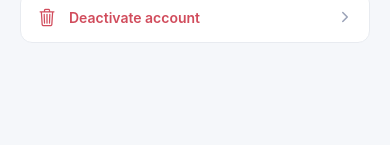
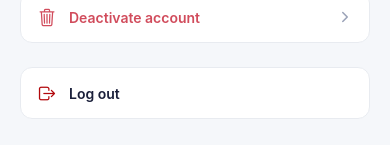
Before and after one commit to pup-swe-team/brb-client, a React Native app: screen /AccountSettings in a window 390 px wide. Shown: the part 317-462 px from the top of the page. Built offline with nearby package versions, Linux system fonts and the light colour scheme; no server answers; what expo-linking would draw is missing.

Commit message:
Sprint 2: fix search and item detail, add account settings, lender search, listing management, logout

```diff
--- a/src/features/auth/screens/LoginScreen.tsx
+++ b/src/features/auth/screens/LoginScreen.tsx
@@ -71,7 +71,8 @@ export default function LoginScreen({
     setLoading(true);
     try {
       await login(trimmedEmail, password);
-      navigation.navigate('Tabs');
+      // Reset so Back from the app can't return to the login screen.
+      navigation.reset({ index: 0, routes: [{ name: 'Tabs' }] });
     } catch (err) {
       // Unverified accounts go back to the verification prompt, not into the app.
       if (err instanceof UnverifiedEmailError) {
--- a/src/features/profile/screens/AccountSettingsScreen.tsx
+++ b/src/features/profile/screens/AccountSettingsScreen.tsx
@@ -1,7 +1,9 @@
-import React from 'react';
+import React, { useState } from 'react';
 import { Pressable, StyleSheet, Text, View } from 'react-native';
 import { Ionicons } from '@expo/vector-icons';
 import { colors, radius, spacing } from '../../../theme';
+import { ConfirmModal } from '../../../shared/components';
+import { logout } from '../../auth/services/authService';
 import { SettingsShell } from '../components/SettingsShell';
 
 type Row = { label: string; icon: keyof typeof Ionicons.glyphMap; route: string; danger?: boolean };
@@ -14,6 +16,24 @@ const ROWS: Row[] = [
 ];
 
 export default function AccountSettingsScreen({ navigation }: any) {
+  const [confirmOpen, setConfirmOpen] = useState(false);
+  const [loggingOut, setLoggingOut] = useState(false);
+
+  const handleLogout = async () => {
+    if (loggingOut) return;
+    setLoggingOut(true);
+    try {
+      await logout();
+    } catch {
+      // The local tokens are cleared even if the server call fails.
+    } finally {
+      setLoggingOut(false);
+      setConfirmOpen(false);
+      // Reset the stack so Back can't return to the app after logging out.
+      navigation.reset({ index: 0, routes: [{ name: 'Login' }] });
+    }
+  };
+
   return (
     <SettingsShell title="Settings" onBack={() => navigation.goBack()}>
       <View style={s.list}>
@@ -24,7 +44,21 @@ export default function AccountSettingsScreen({ navigation }: any) {
             <Ionicons name="chevron-forward" size={16} color={colors.textMuted} />
           </Pressable>
         ))}
+
+        <Pressable style={[s.row, s.logout]} onPress={() => setConfirmOpen(true)} accessibilityRole="button">
+          <Ionicons name="log-out-outline" size={20} color={colors.primary} />
+          <Text style={s.label}>Log out</Text>
+        </Pressable>
       </View>
+
+      <ConfirmModal
+        visible={confirmOpen}
+        title="Log out?"
+        message="You will need to log in again to keep borrowing and lending."
+        confirmLabel={loggingOut ? 'Logging out…' : 'Log out'}
+        onConfirm={handleLogout}
+        onCancel={() => setConfirmOpen(false)}
+      />
     </SettingsShell>
   );
 }
@@ -42,5 +76,6 @@ const s = StyleSheet.create({
     borderRadius: radius.card,
     paddingHorizontal: spacing.lg,
   },
+  logout: { marginTop: spacing.lg },
   label: { flex: 1, color: colors.text, fontSize: 14, fontWeight: '600' },
 });
```
